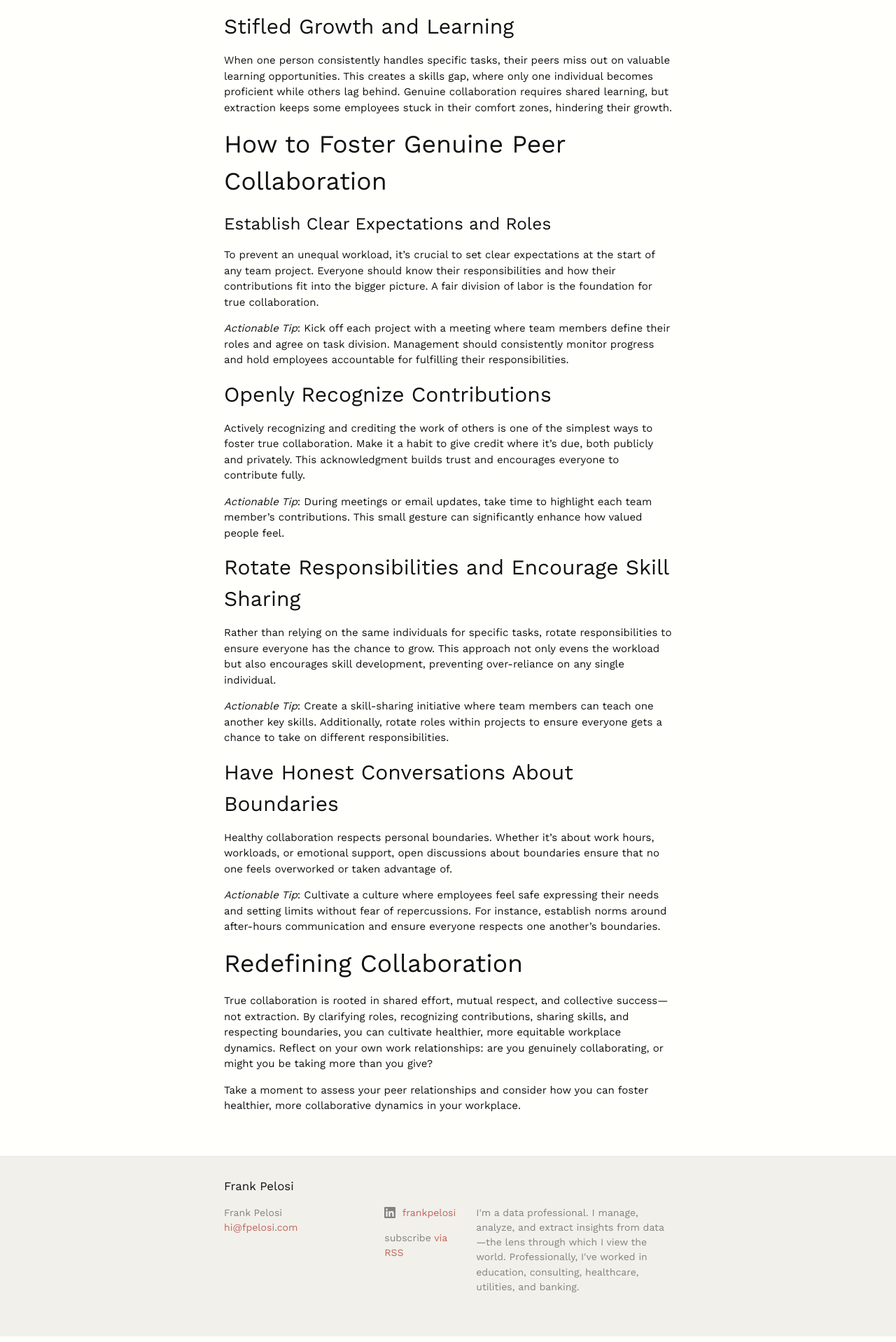
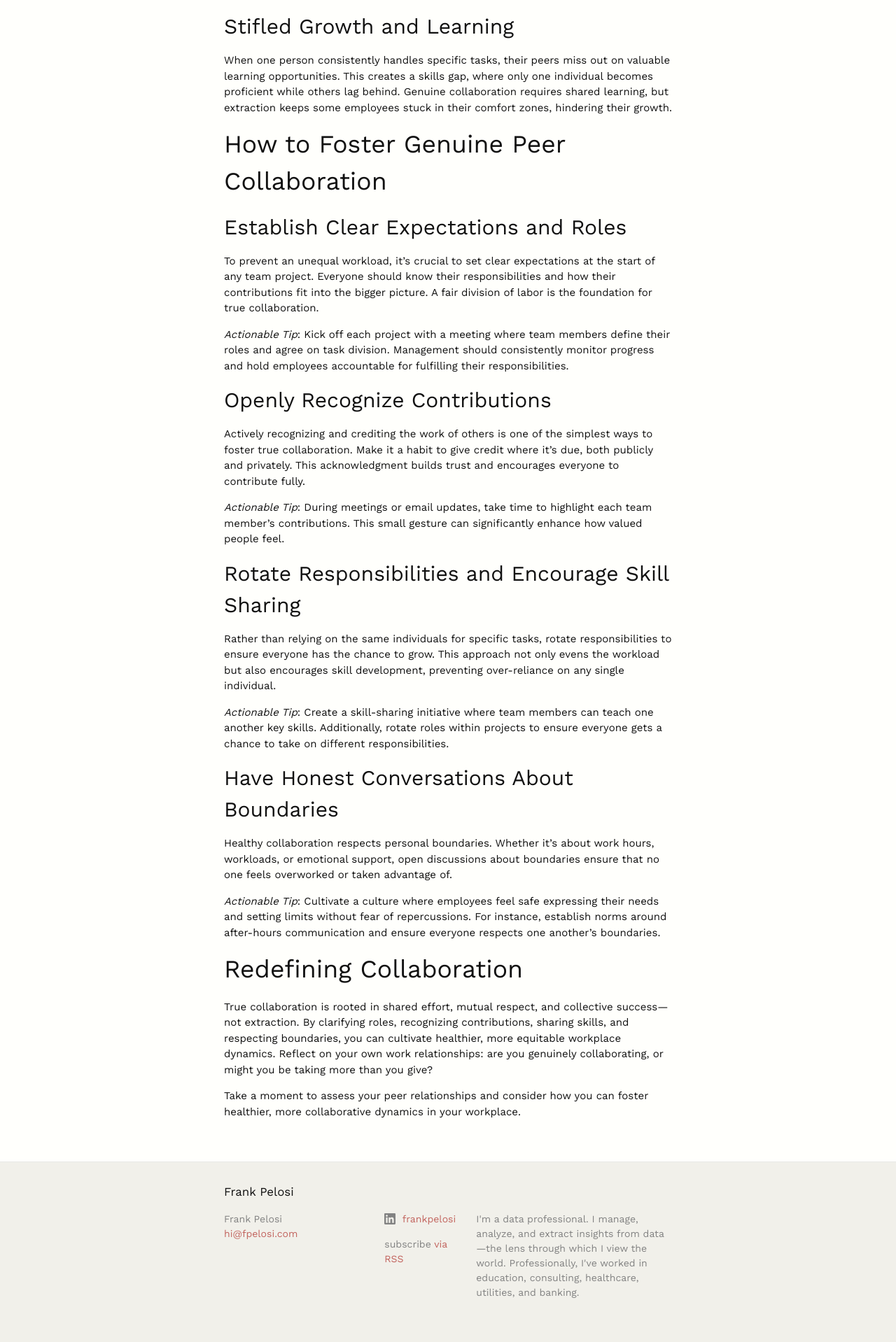
Before and after one commit to fpelosi/portfolio, a Jekyll site: the page built from _posts/2024-10-08-stop-confusing-extraction-with-collaboration.md, in a window 1280 px wide. Shown: the part 2550-4468 px from the top of the page at 70% size. Built offline with Jekyll 4.4.1, drawn with Linux system fonts in a browser that asks for light colours.

Commit message:
vault backup: 2024-10-11 18:53:34

```diff
--- a/_posts/2024-10-08-stop-confusing-extraction-with-collaboration.md
+++ b/_posts/2024-10-08-stop-confusing-extraction-with-collaboration.md
@@ -38,7 +38,7 @@ When one person consistently handles specific tasks, their peers miss out on val
 
 # How to Foster Genuine Peer Collaboration
 
-### Establish Clear Expectations and Roles
+## Establish Clear Expectations and Roles
 
 To prevent an unequal workload, it’s crucial to set clear expectations at the start of any team project. Everyone should know their responsibilities and how their contributions fit into the bigger picture. A fair division of labor is the foundation for true collaboration.
 
```
